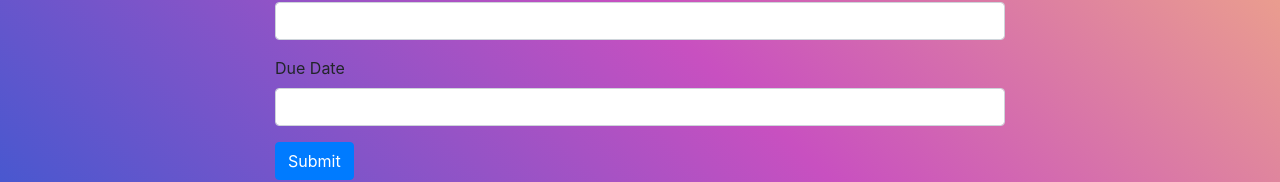
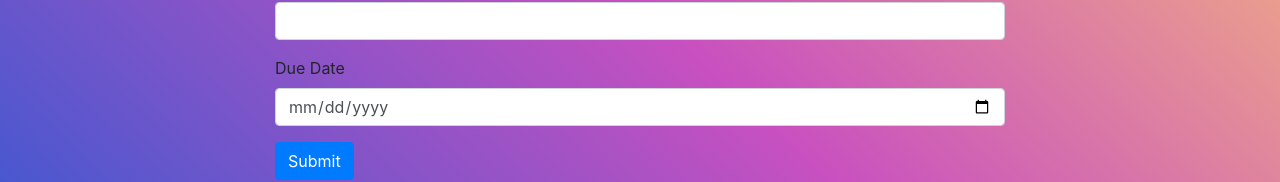
Before and after one commit to JideAina/Task-Manager, a plain HTML site: page index.html in a window 1280 px wide. Shown: the part 371-553 px from the top of the page. Drawn offline with nearby package versions, Linux system fonts and the light colour scheme.

Commit message:
added calendar

```diff
--- a/index.html
+++ b/index.html
@@ -34,7 +34,7 @@
         </div>
         <div class="form-group">
           <label for="due_date">Due Date</label>
-          <input type="text" class="form-control" id="due_date" name="date" />
+          <input type="date" class="form-control" id="due_date" name="date" />
         </div>
 
         <div>
```
